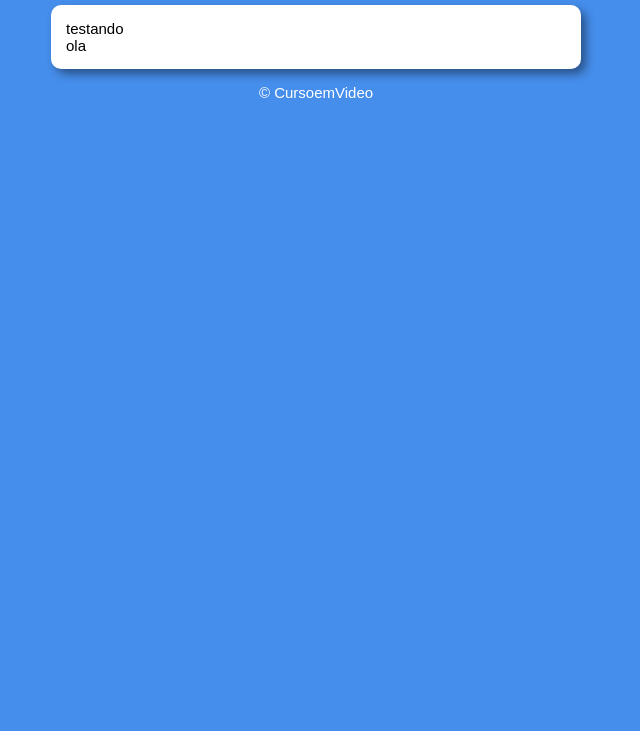
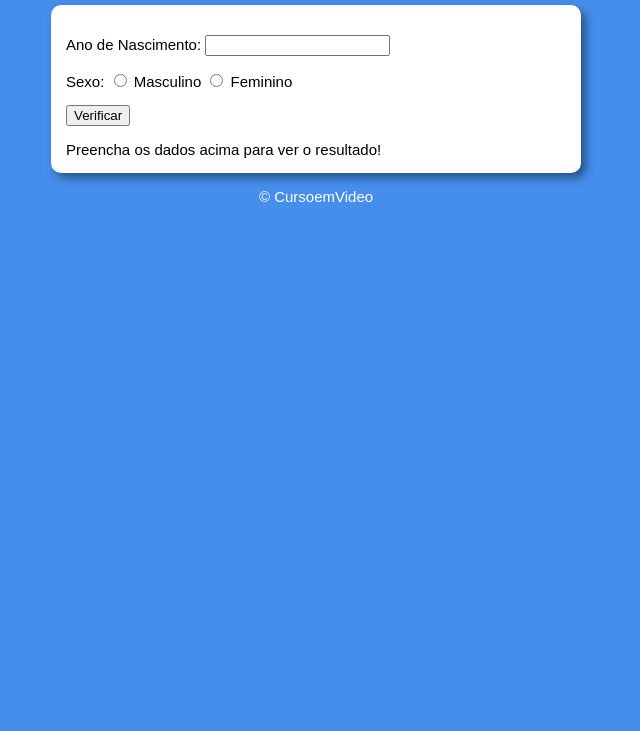
Before and after one commit to natanduarteal/javascript, a plain HTML site: page exercicios/ex006/ex015/modelo.html in a window 1280 px wide. Shown: the part 69-800 px from the top of the page, without its empty margins (324-964 px from the left). Drawn offline with Linux system fonts and the light colour scheme.

Commit message:
Verificador de idade

```diff
--- a/exercicios/ex006/ex015/modelo.html
+++ b/exercicios/ex006/ex015/modelo.html
@@ -3,19 +3,29 @@
 <head>
     <meta charset="UTF-8">
     <meta name="viewport" content="width=device-width, initial-scale=1.0">
-    <title>Modelo de Exercício</title>
+    <title>Verificador de idade</title>
     <link rel="stylesheet" href="estilo.css">
 </head>
 <body>
     <header>
-        <h1>Titulo</h1>
+        <h1>Verificador de idade</h1>
     </header>
     <section>
         <div>
-            testando
+            <p>Ano de Nascimento:
+                <input type="number" name="txtano" id="txtano" min="0">
+            </p>
+                <p>Sexo:
+                    <input type="radio" name="radsex" id="mas">
+                    <label for="masc">Masculino</label>
+                    <input type="radio" name="radsex" id="fem">
+                    <label for="fem">Feminino</label>
+                </p>
+                <p><input type="button" value="Verificar" onclick="verificar()"></p>
+
         </div>
-        <div>
-            ola
+        <div id="res">
+          Preencha os dados acima para ver o resultado!
         </div>
     </section>
     <footer>
--- a/exercicios/ex006/ex015/script.js
+++ b/exercicios/ex006/ex015/script.js
@@ -1 +1,53 @@
-alert('Olá!')
+function verificar() {
+    var data = new Date()
+    var ano = data.getFullYear()
+    var fano = document.getElementById('txtano')
+    var res = document.querySelector('div#res') // ou document.getElementById('res')
+    if (fano.value.length == 0 || fano.value > ano) {
+        window.alert('[ERRO] Verifique os dados e tente novamente!')
+    } else {
+        var fsex = document.getElementsByName('radsex')
+        var idade = ano - Number(fano.value)
+        var genero = ``
+        var img = document.createElement('img')
+        img.setAttribute('id' , 'foto')
+        if (fsex[0].checked) {
+            genero = 'Homem'
+            if (idade>=0 && idade < 10) {
+                // Criança
+                img.setAttribute('src' , 'fotos/foto-bebe-m.png')
+            } else if (idade < 21) {
+                // Jovem
+                img.setAttribute('src', 'fotos/foto-jovem-m.png')
+            }else if (idade <50) {
+                // Adulto
+                img.setAttribute('src' , 'fotos/foto-adulto-m.png')
+            } else {
+                //Idoso
+                img.setAttribute('src', 'fotos/foto-idoso-m.png')
+            }
+
+
+        } else if (fsex[1].checked) {
+            genero='Mulher'
+            if (idade>=0 && idade < 10) {
+                // Criança
+                img.setAttribute('src' , 'fotos/foto-bebe-f.png')
+            } else if (idade < 21) {
+                // Jovem
+                img.setAttribute('src', 'fotos/foto-jovem-f.png')
+            }else if (idade <50) {
+                // Adulto
+                img.setAttribute('src' , 'fotos/foto-adulto-f.png')
+            } else {
+                //Idoso
+                img.setAttribute('src', 'fotos/foto-idoso-f.png')
+            }
+        }
+        res.style.textAlign = 'center'
+        res.innerHTML=`<p>Detectamos ${genero} com ${idade} anos.</p>`
+        res.appendChild(img)
+
+    }
+
+}
```
